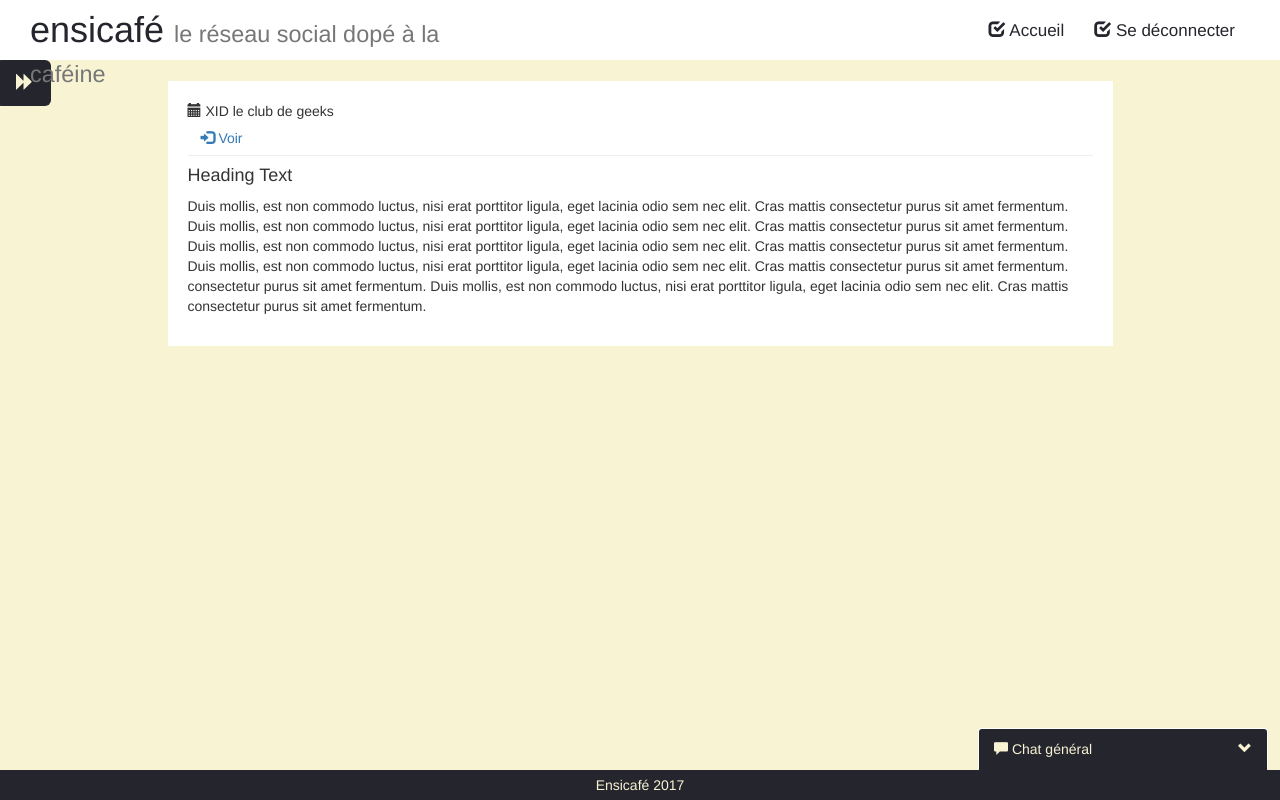
After one commit to Khoob/ENSICafe, a PHP site: page /club.php in a window 1280 px wide. The commit adds this page. Run offline with PHP 8.4, Linux system fonts and the light colour scheme; grey boxes labelled with a size stand in for pictures from a placeholder-image service; some libraries are stand-ins or nearby versions.

Commit message:
club.php + fix

```diff
--- /dev/null
+++ b/club.php
@@ -0,0 +1,40 @@
+<?php
+    include('header.php');
+?>
+
+<!-- Contenu principal -->
+
+<div class="container">
+	<div class="row">
+			<div class="col-md-10 col-md-offset-1">
+				<!-- BEGIN Portlet PORTLET-->
+				<div class="club-panel">
+					<div class="club-title">
+						<div class="club-caption">
+							<i class="glyphicon glyphicon-calendar"></i>
+							<span class="caption-subject text-uppercase"> XiD</span>
+							<span class="caption-helper">le club de geeks</span>
+						</div>
+						<div class="club-actions">
+							<a href="javascript:;" class="btn">
+								<span class="glyphicon glyphicon-log-in"></span>
+								Voir
+							</a>
+						</div>
+					</div>
+					<div class="club-body">
+						<h4>Heading Text</h4>
+						<p>Duis mollis, est non commodo luctus, nisi erat porttitor ligula, eget lacinia odio sem nec elit. Cras mattis consectetur purus sit amet fermentum. Duis mollis, est non commodo luctus, nisi erat porttitor ligula, eget lacinia odio sem nec elit. Cras mattis consectetur purus sit amet fermentum. Duis mollis, est non commodo luctus, nisi erat porttitor ligula, eget lacinia odio sem nec elit. Cras mattis consectetur purus sit amet fermentum. Duis mollis, est non commodo luctus, nisi erat porttitor ligula, eget lacinia odio sem nec elit. Cras mattis consectetur purus sit amet fermentum. consectetur purus sit amet fermentum. Duis mollis, est non commodo luctus, nisi erat porttitor ligula, eget lacinia odio sem nec elit. Cras mattis consectetur purus sit amet fermentum.</p>
+					</div>
+				</div>
+				<!-- END Portlet PORTLET-->
+			</div>
+	</div>
+</div>
+
+<!-- Contenu principal -->
+
+<?php
+	include('chatbox.php');
+    include('footer.php');
+?>
--- a/css/style.css
+++ b/css/style.css
@@ -162,6 +162,8 @@ body {
     background-color: #25252d;
     margin-left: -5px;
     margin-top: -20px;
+    position: fixed;
+    z-index: 1;
 }
 
 /* ---------- Sidebar ---------- */
@@ -215,9 +217,9 @@ body {
 /* ---------- Carousel News ---------- */
 
 #carousel-news {
-    margin-top: -20px;
     background-color: white;
     border: 1px solid #E8DE97;
+    border-radius: 5px;
     padding-right: 60px;
 }
 
@@ -302,6 +304,15 @@ body {
 .panel-custom > .panel-heading {
     margin-top: 5px;
     padding-bottom: 5px;
+}
+
+.panel-custom > .panel-heading > .border-bottom {
+    width: 35%;
+    border-bottom: 1px solid #eee;
+    text-align: center;
+    margin: auto;
+    margin-top: 5px;
+    margin-bottom: -10px;
 }
 
 .panel-custom > .panel-heading > button:focus {
@@ -536,6 +547,8 @@ body {
     box-sizing: border-box;
     overflow: hidden;
     text-align: center;
+    border-top-left-radius: 5px;
+    border-top-right-radius: 5px;
 }
 
 .profile-main > .profile-background > img {
@@ -597,3 +610,21 @@ body {
 .panel-profile .panel-heading span {
     margin-right: 10px;
 }
+
+
+/* ----------------------------------------------------------------------------------------------- */
+/* ----------------------------------------------------------------------------------------------- */
+
+
+/* ---------- club.php ---------- */
+
+.club-panel {
+    background-color: #FFFFFF;
+    padding: 20px;
+}
+
+.club-title {
+    padding: 0px;
+    min-height: 40px;
+    border-bottom: 1px solid #eee;
+}
--- a/navigation.php
+++ b/navigation.php
@@ -1,14 +1,15 @@
 <!-- Navbar : barre de navigation en haut -->
 <nav class="navbar navbar-inverse navbar-static-top">
     <div class="container-fluid">
-        <div class="col-sm-9">
+        <div class="col-sm-7 col-md-5">
             <div class="navbar-header">
-                <a class="navbar-brand" href="#"><h1>ensicafé <small>le réseau social dopé à la caféine</small></h1></a>
+                <a class="navbar-brand" href="accueil.php"><h1>ensicafé <small>le réseau social dopé à la caféine</small></h1></a>
             </div>
         </div>
-        <div class="col-sm-3">
+        <div class="col-sm-5 col-md-7">
             <div>
                 <ul class="nav navbar-nav pull-right">
+                    <li><a href="accueil.php"><span class="glyphicon glyphicon-check"></span> Accueil</a></li>
                     <li><a href="#"><span class="glyphicon glyphicon-check"></span> Se déconnecter</a></li>
                 </ul>
             </div>
--- a/sidebar.php
+++ b/sidebar.php
@@ -9,9 +9,7 @@
             <div id="sidebar-wrapper">
                 <ul class="sidebar-nav">
                     <li class="sidebar-brand">
-                        <a href="#">
-                            Profil
-                        </a>
+                        <a href="profil.php">Profil</a>
                     </li>
                     <li><a href="#">About</a></li>
                     <li><a href="#">Blabla</a></li>
```
Also changed, not shown: accueil.php (+50 -0 lines), profil.php (+18 -15 lines).
